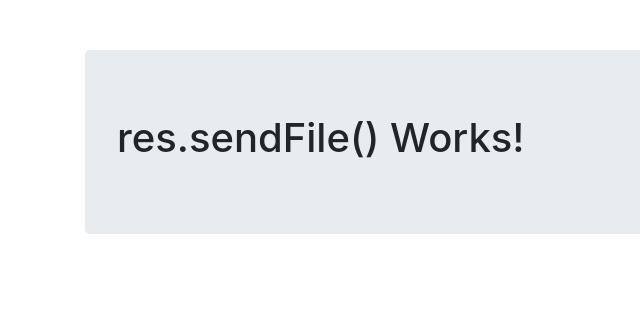
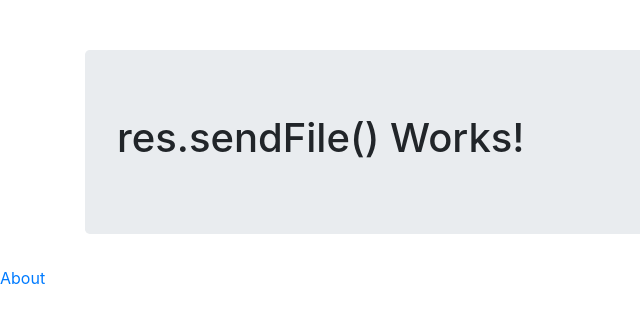
Before and after one commit to Deb-cybe/Test_Deploy, a website: page index.html in a window 1280 px wide. Shown: the full height of the page, 0-640 px from the left. Drawn offline with nearby package versions, Linux system fonts and the light colour scheme.

Commit message:
Update index.html

```diff
--- a/index.html
+++ b/index.html
@@ -15,6 +15,6 @@
       <h1>res.sendFile() Works!</h1>
     </div>
   </div>
-
+    <a href="about">About</a>
 </body>
 </html>
```
